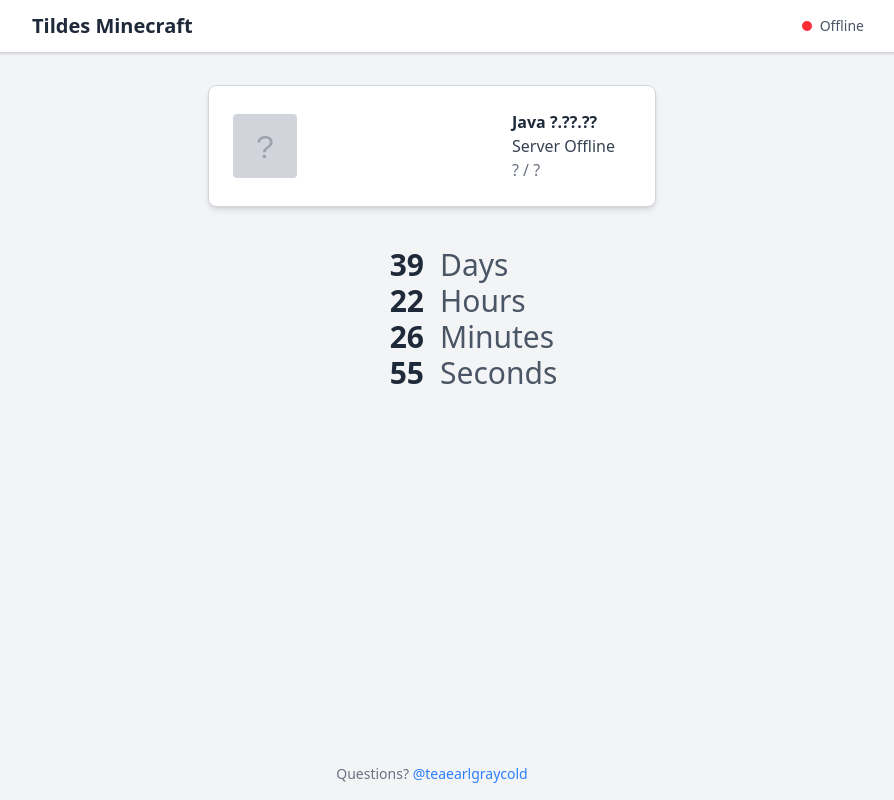
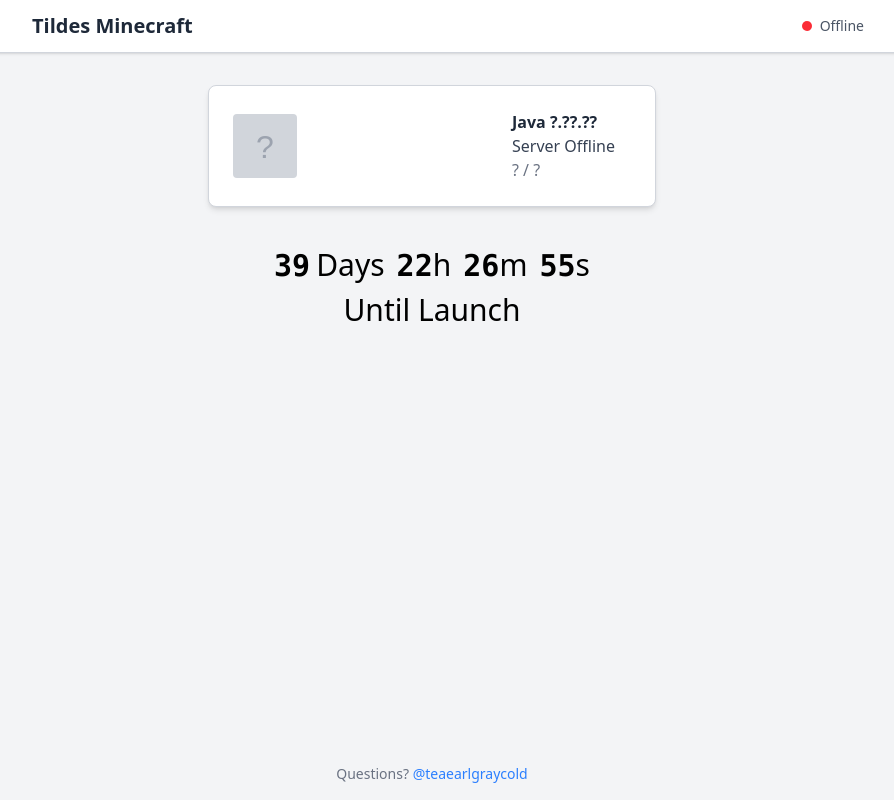
Before and after one commit to danthedaniel/tildes-mc-nickname, a Next.js app: page / in a window 1280 px wide. Shown: the whole page, without its empty margins (208-1102 px from the left). Built offline with nearby package versions, Linux system fonts and the light colour scheme.

Commit message:
Change countdown style

```diff
--- a/src/components/Countdown.tsx
+++ b/src/components/Countdown.tsx
@@ -1,6 +1,6 @@
 "use client";
 
-import { useCallback, useEffect, useState } from "react";
+import { useCallback, useLayoutEffect, useState } from "react";
 
 // 11am PST on January 3rd, 2026
 const targetDate = new Date("2026-01-03T11:00:00-08:00");
@@ -32,7 +32,7 @@
     setTimeRemaining({ days, hours, minutes, seconds });
   }, []);
 
-  useEffect(() => {
+  useLayoutEffect(() => {
     updateCountdown();
     const interval = setInterval(updateCountdown, 1000);
     return () => clearInterval(interval);
@@ -43,35 +43,26 @@
   }
 
   return (
-    <div className="p-6 max-w-md w-full">
-      <table className="mx-auto mb-4 w-full">
-        <tbody>
-          <tr>
-            <td className="text-3xl font-bold text-gray-800 text-right pr-2 w-1/2">
-              {timeRemaining.days}
-            </td>
-            <td className="text-3xl text-gray-600 pl-2 w-1/2">Days</td>
-          </tr>
-          <tr>
-            <td className="text-3xl font-bold text-gray-800 text-right pr-2 w-1/2">
-              {timeRemaining.hours}
-            </td>
-            <td className="text-3xl text-gray-600 pl-2 w-1/2">Hours</td>
-          </tr>
-          <tr>
-            <td className="text-3xl font-bold text-gray-800 text-right pr-2 w-1/2">
-              {timeRemaining.minutes}
-            </td>
-            <td className="text-3xl text-gray-600 pl-2 w-1/2">Minutes</td>
-          </tr>
-          <tr>
-            <td className="text-3xl font-bold text-gray-800 text-right pr-2 w-1/2">
-              {timeRemaining.seconds}
-            </td>
-            <td className="text-3xl text-gray-600 pl-2 w-1/2">Seconds</td>
-          </tr>
-        </tbody>
-      </table>
+    <div className="flex flex-col self-center gap-2 p-6">
+      <div>
+        <span className="text-3xl font-bold font-mono pr-1.5">
+          {timeRemaining.days}
+        </span>
+        <span className="text-3xl pr-3">Days</span>
+        <span className="text-3xl font-bold font-mono">
+          {timeRemaining.hours.toString().padStart(2, "0")}
+        </span>
+        <span className="text-3xl pr-3">h</span>
+        <span className="text-3xl font-bold font-mono">
+          {timeRemaining.minutes.toString().padStart(2, "0")}
+        </span>
+        <span className="text-3xl pr-3">m</span>
+        <span className="text-3xl font-bold font-mono">
+          {timeRemaining.seconds.toString().padStart(2, "0")}
+        </span>
+        <span className="text-3xl">s</span>
+      </div>
+      <span className="self-center text-3xl">Until Launch</span>
     </div>
   );
 }
```
